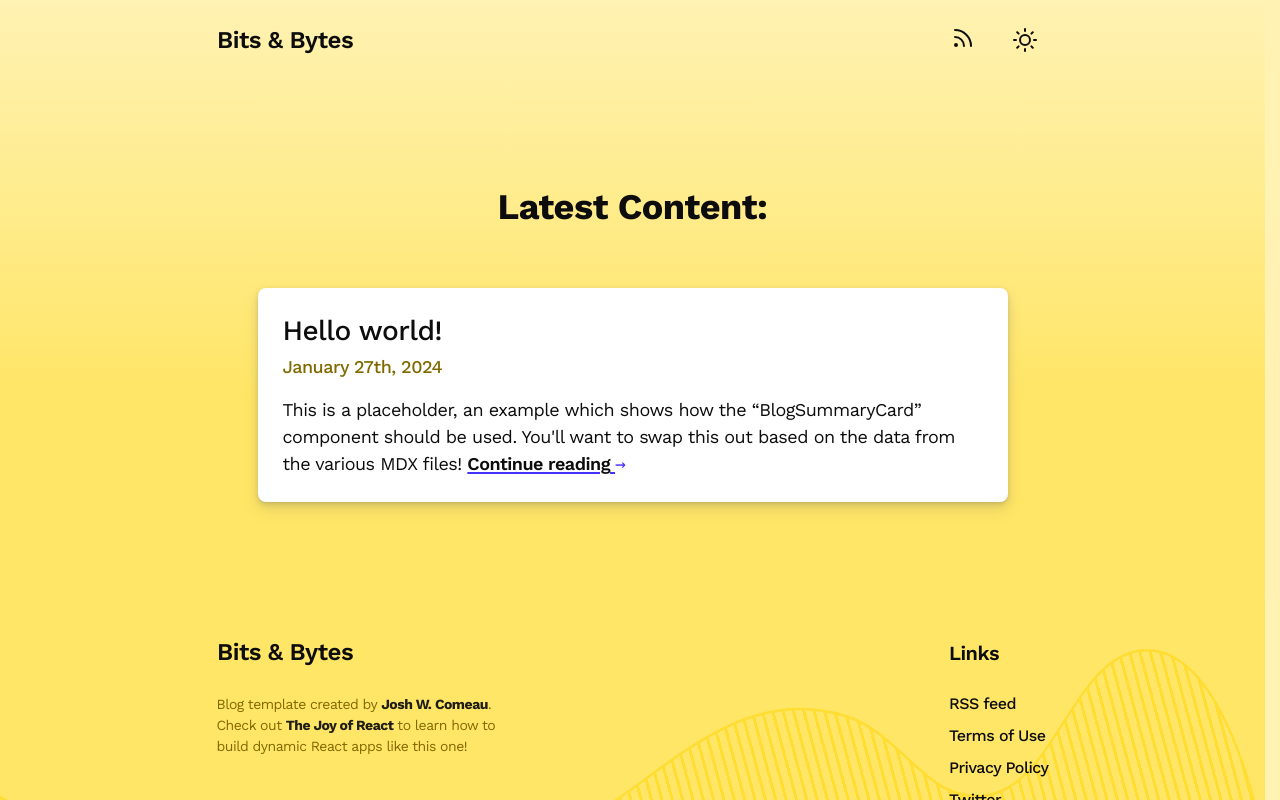
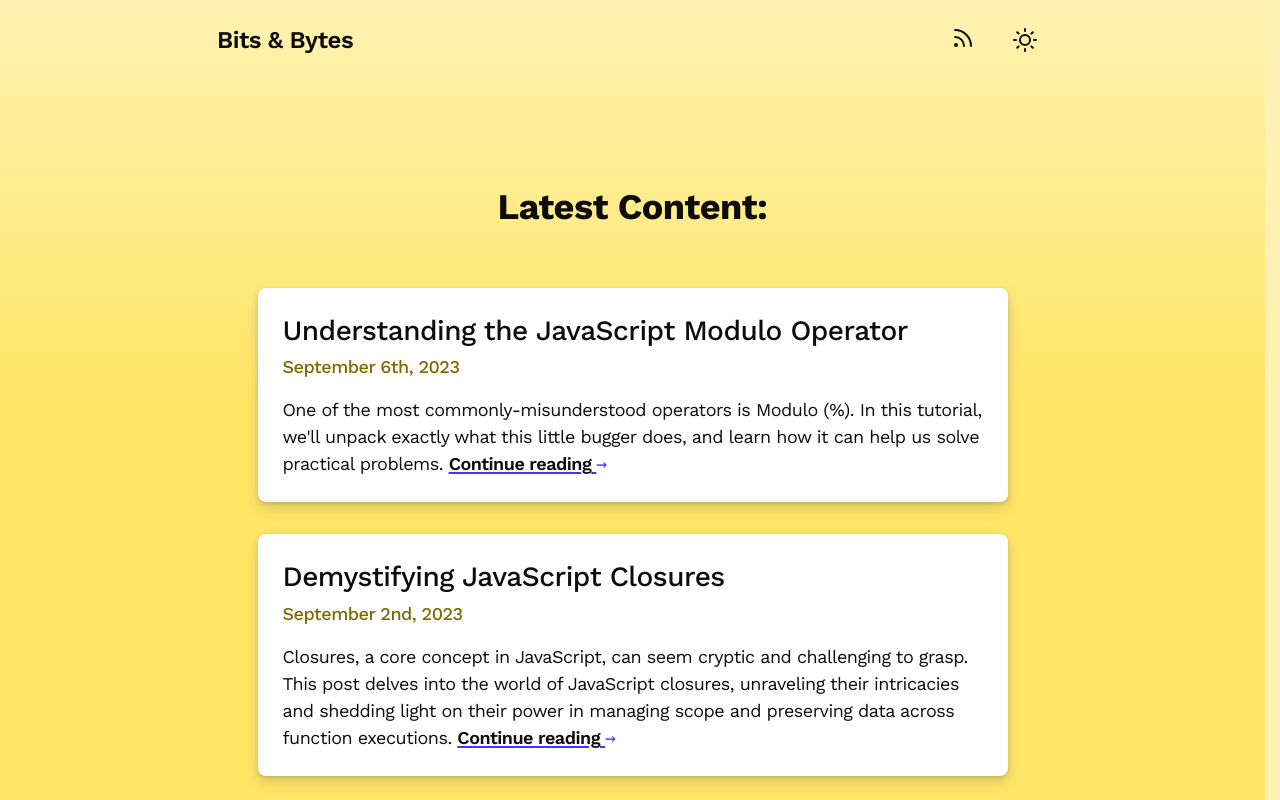
Before and after one commit to getoarmorina3/interactive-mdx-blog, a Next.js app: page / in a window 1280 px wide. Shown: the top 800 px of the page. Built offline with nearby package versions, Linux system fonts and the light colour scheme; a web font is replaced by a local one.

Commit message:
iterate over the data from the file system

```diff
--- a/src/app/page.js
+++ b/src/app/page.js
@@ -1,23 +1,25 @@
 import React from 'react';
 
+import { getBlogPostList } from '@/helpers/file-helpers';
 import BlogSummaryCard from '@/components/BlogSummaryCard';
 
 import styles from './homepage.module.css';
 
-function Home() {
+async function Home() {
+  const blogPosts = await getBlogPostList();
   return (
     <div className={styles.wrapper}>
-      <h1 className={styles.mainHeading}>
-        Latest Content:
-      </h1>
+      <h1 className={styles.mainHeading}>Latest Content:</h1>
 
-      {/* TODO: Iterate over the data read from the file system! */}
-      <BlogSummaryCard
-        slug="example"
-        title="Hello world!"
-        abstract="This is a placeholder, an example which shows how the “BlogSummaryCard” component should be used. You'll want to swap this out based on the data from the various MDX files!"
-        publishedOn={new Date()}
-      />
+      {blogPosts.map(({ slug, title, abstract, publishedOn }) => (
+        <BlogSummaryCard
+          key={slug}
+          slug={slug}
+          title={title}
+          abstract={abstract}
+          publishedOn={publishedOn}
+        />
+      ))}
     </div>
   );
 }
```
